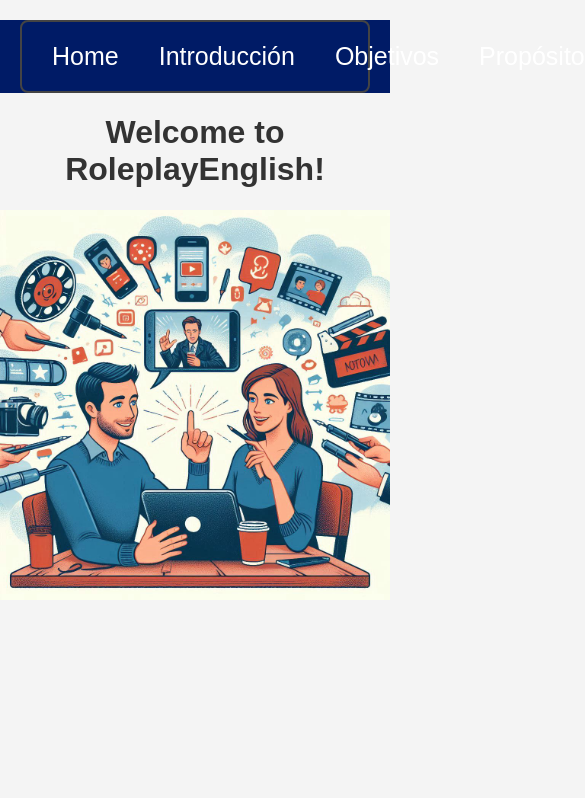
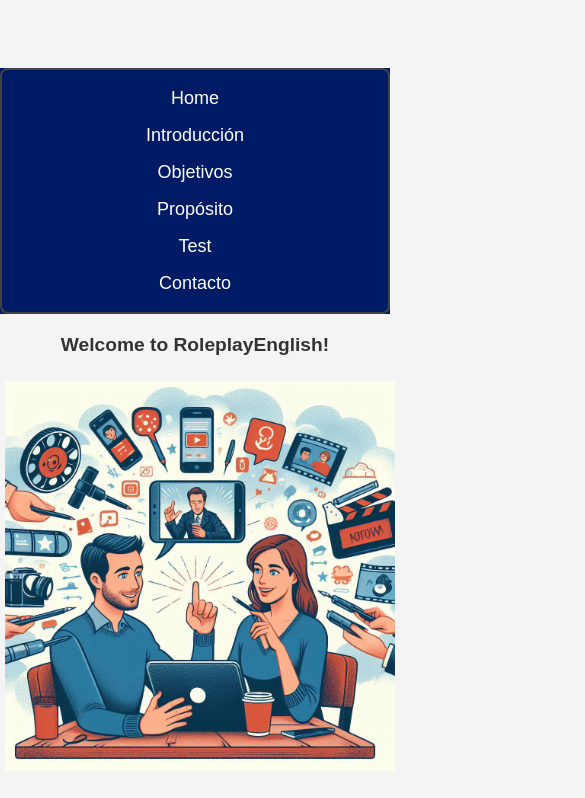
Before and after one commit to Cooldanix/roleplayenglish-web, a plain HTML site: page index.html in a window 390 px wide. Shown: the top 798 px of the page, 585 px wide, since content can reach past the window. Drawn offline with Linux system fonts and the light colour scheme.

Commit message:
Update style.css

```diff
--- a/style.css
+++ b/style.css
@@ -5,13 +5,26 @@
     background-color: #f4f4f4;
     margin: 0;
     padding: 0;
+    display: flex;
+    flex-direction: column;
+    align-items: center;
+    justify-content: center;
+    min-height: 100vh;
+}
+
+header {
+    position: sticky;
+    top: 0;
+    z-index: 1000;
+    background-color: #001b66;
+    width: 100%; /* Ensure the header takes the full width */
 }
 
 nav {
     background-color: #001b66;
     border: 2px solid #444;
     border-radius: 8px;
-    margin: 20px;
+    margin: 0; /* Remove margin to avoid issues with sticky positioning */
     padding: 10px;
 }
 
@@ -21,6 +34,7 @@
     margin: 0;
     display: flex;
     justify-content: space-around;
+    flex-wrap: wrap; /* Allow items to wrap to the next line */
 }
 
 nav ul li {
@@ -32,7 +46,7 @@
     text-decoration: none;
     padding: 10px 20px;
     display: block;
-    font-size: 25px; /* Change this value to adjust the font size */
+    font-size: 25px; /* Adjust this value to change the font size */
 }
 
 nav ul li a:hover {
@@ -43,16 +57,56 @@
 h1 {
     text-align: center;
     color: #333;
+    margin: 20px 0;
 }
 
 img {
+    max-width: 100%;
+    height: auto;
     display: block;
     margin: 0 auto;
-    max-width: 100%;
-    height: auto;
+    padding: 20px;
 }
 
-p {
-    text-align: center;
-    color: #666;
+.common-body {
+    font-family: Arial, sans-serif;
+    background-color: #f4f4f4;
+    margin: 0;
+    padding: 0;
 }
+
+/* Media Queries for Responsive Design */
+@media (max-width: 768px) {
+    nav ul {
+        flex-direction: column;
+        align-items: center;
+    }
+
+    nav ul li a {
+        font-size: 20px; /* Adjust font size for smaller screens */
+        padding: 10px;
+    }
+
+    h1 {
+        font-size: 1.5em; /* Adjust font size for smaller screens */
+    }
+
+    img {
+        padding: 10px; /* Adjust padding for smaller screens */
+    }
+}
+
+@media (max-width: 480px) {
+    nav ul li a {
+        font-size: 18px; /* Adjust font size for smaller screens */
+        padding: 8px;
+    }
+
+    h1 {
+        font-size: 1.2em; /* Adjust font size for smaller screens */
+    }
+
+    img {
+        padding: 5px; /* Adjust padding for smaller screens */
+    }
+}
```
